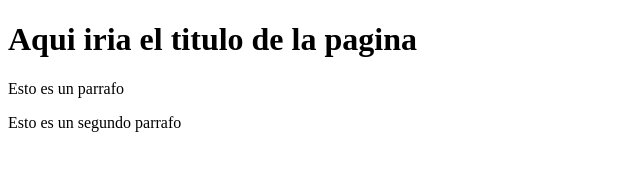
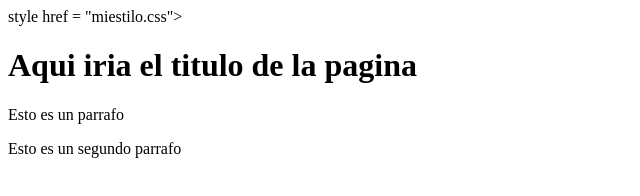
Before and after one commit to Ivanconstan/proyecto-empresa-C, a plain HTML site: page index.html in a window 1280 px wide. Shown: the whole page, without its empty margins (0-640 px from the left). Drawn offline with Linux system fonts and the light colour scheme.

Commit message:
Update index.html

```diff
--- a/index.html
+++ b/index.html
@@ -5,6 +5,9 @@
     <meta name="viewport" content="width=device-width, initial-scale=1.0">
     <title>Document</title>
 </head>
+
+
+style href = "miestilo.css">
 <body>
 
         <h1> Aqui iria el titulo de la pagina</h1>
```
